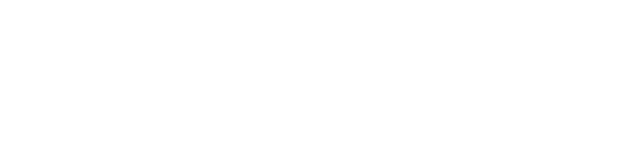
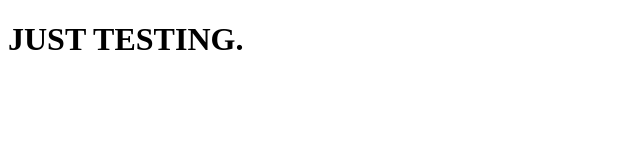
Before and after one commit to WORTH65/First_Website, a plain HTML site: page index.html in a window 1280 px wide. Shown: the whole page, without its empty margins (0-640 px from the left). Drawn offline with Linux system fonts and the light colour scheme.

Commit message:
Update index.html

```diff
--- a/index.html
+++ b/index.html
@@ -2,7 +2,7 @@
 <html>
 
 <head>
-	<title></title>
+	<title>Miles Morales</title>
 	<link rel="stylesheet" type="text/css" href="style.css">
 	<link rel="shortcut icon" type="img/png" src="">
 </head>
@@ -11,7 +11,7 @@
 
 	<header>
 	</header>
-
+	<h1>JUST TESTING.</h1>
 	<footer>
 	</footer>
 </body>
```
